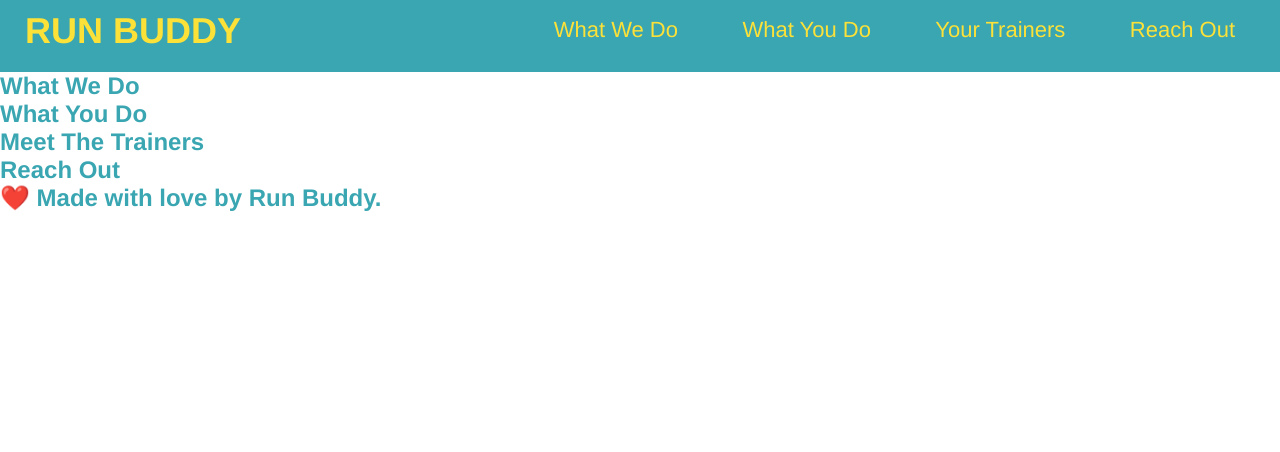
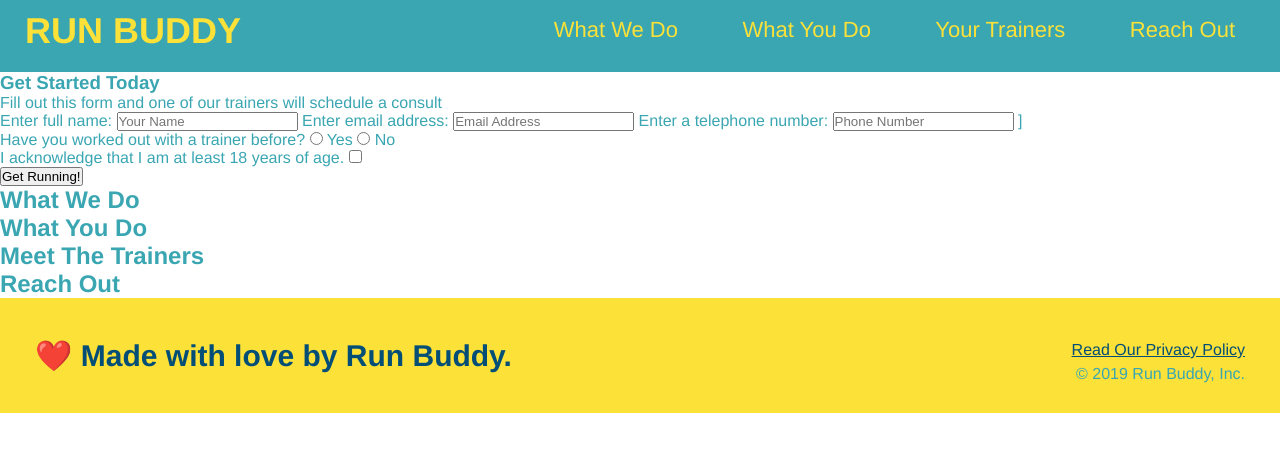
Before and after one commit to nashierspencer/Run-Buddy, a plain HTML site: page index.html in a window 1280 px wide. Drawn offline with Linux system fonts and the light colour scheme.

Commit message:
form created

```diff
--- a/assets/css/style1.css
+++ b/assets/css/style1.css
@@ -45,5 +45,25 @@ header {
   * {
     margin: 0;
     padding: 0;
+    box-sizing: border-box;
   }
+
+  footer {
+    background: #fce138;
+    width: 100%;
+    padding: 40px 35px;
   }
+  footer h2 {
+    display: inline;
+    color: #024e76;
+    font-size: 30px;
+    margin: 0;
+  }
+  footer div {
+    float: right;
+    line-height: 1.5;
+    text-align: right;
+  }
+  footer a {
+    color: #024e76;
+  }
--- a/index.html
+++ b/index.html
@@ -33,9 +33,41 @@
     </nav>
   </header>
 
-  <!-- hero/jumbotron -->
-  <section>
+<!--hero secetion-->
+<section>
+    <div> <h3>Get Started Today</h3>
+        <p>Fill out this form and one of our trainers will schedule a consult</p></div>
+        <form>
+            <label for="name">Enter full name:</label>
+            <input type="text" placeholder="Your Name" name="name" id="name" />
+            <label for="email">Enter email address:</label>
+            <input type="email" placeholder="Email Address" name="email" id="email"/>
+            <label for="phone">Enter a telephone number:</label>
+            <input type="tel" placeholder="Phone Number" name="phone" id="phone"/>
+            ]
+              <p>
+                Have you worked out with a trainer before?
+                <input type="radio" name="trainer-confirm" id="trainer-yes" />
+                <label for="trainer-yes">Yes</label>
+                <input type="radio" name="trainer-confirm" id="trainer-no" />
+                <label for="trainer-no">No</label>
+              </p>
+              <p>
+                <label for="checkbox" >
+                  I acknowledge that I am at least 18 years of age.
+                </label>
+                <input type="checkbox" name="age-confirm" id="checkbox" />
+              </p>
+              <button type="submit">
+                Get Running!
+              </button>
+            </form>
+          </div>
+        </section>
+        <!-- end hero -->
+           </form>
   </section>
+
 
   <!-- "what we do" section -->
   <section>
@@ -60,6 +92,10 @@
   <!-- footer -->
   <footer>
     <h2>❤️ Made with love by Run Buddy.</h2>
+    <div>
+        <a href="#">Read Our Privacy Policy</a><br />
+        &copy; 2019 Run Buddy, Inc.
+      </div>
   </footer>
 </body>
 </html>
```
